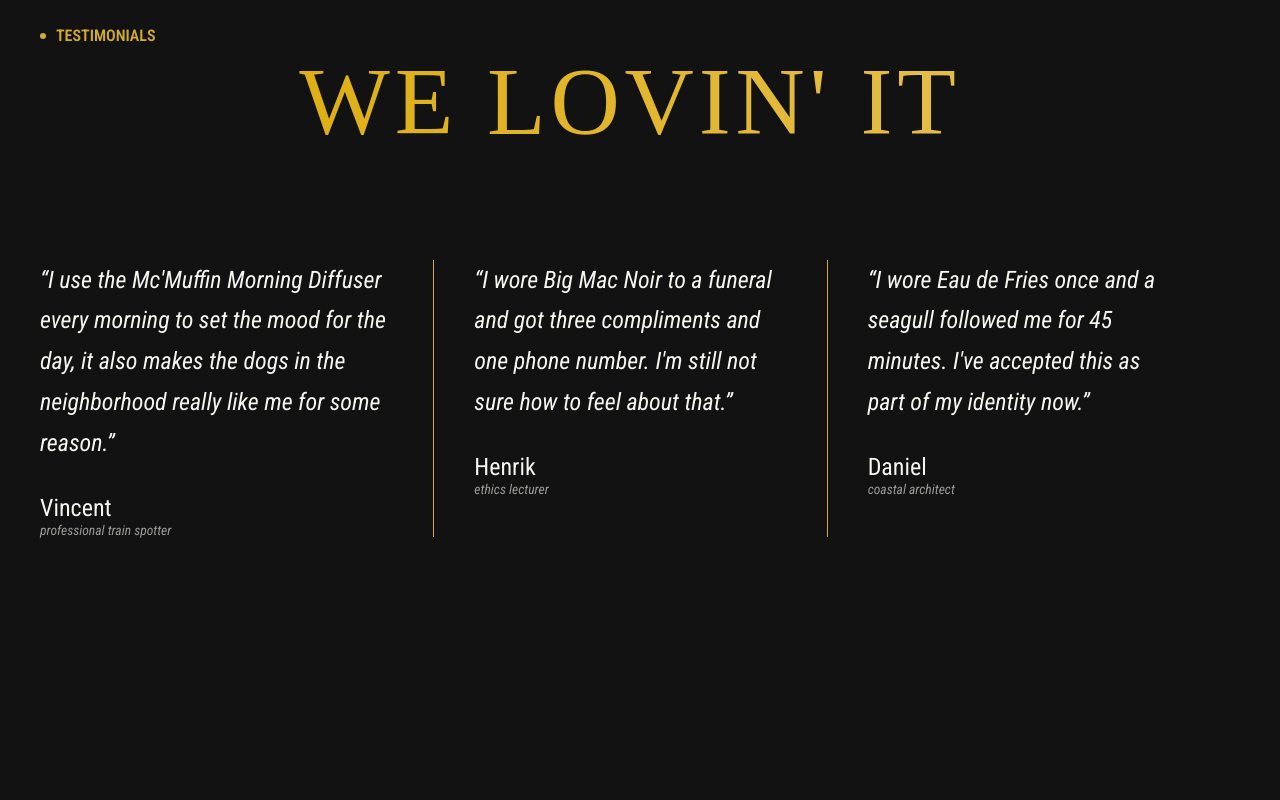
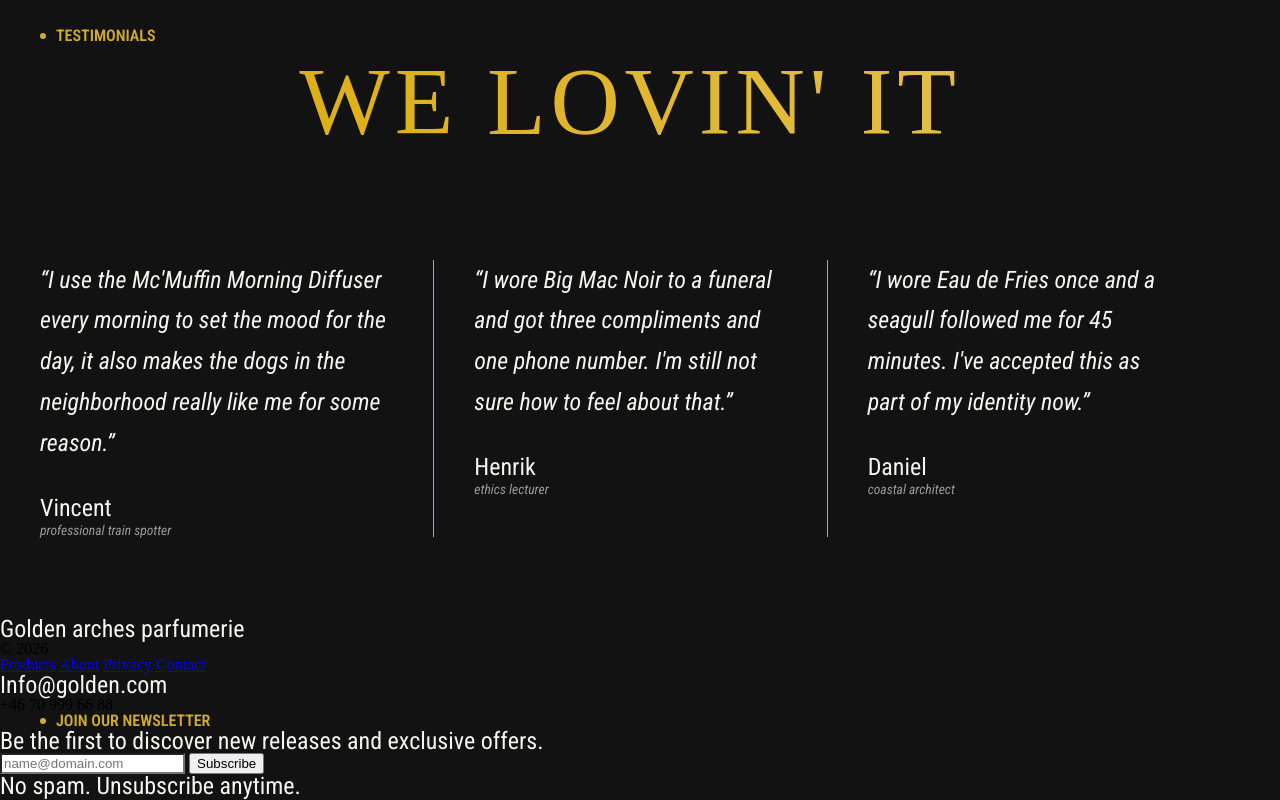
Before and after one commit to isabelletherese/fed25d-inl-golden-arches-perfumerie, a website built with Vite: page index.html in a window 1280 px wide. Shown: the part 2473-3273 px from the top of the page. Before the commit the page ends 3090 px from the top, so only its background shows below. Built offline with nearby package versions, Linux system fonts and the light colour scheme; files whose address does not match are found by name; a web font is replaced by a local one.

Commit message:
feat: add footer elements

```diff
--- a/index.html
+++ b/index.html
@@ -226,11 +226,31 @@
   <!-- Footer -->
   <footer>
     <!-- Länkar etc -->
-    <div></div>
+    <div>
+      <p>Golden arches parfumerie</p>
+      <span>&copy; 2026</span>
+      <nav class="footer-links-container">
+        <a href="#">Products</a>
+        <a href="#">About</a>
+        <a href="#">Privacy</a>
+        <a href="#">Contact</a>
+      </nav>
+      <p>Info@golden.com</p>
+      <span>+46 70 999 66 88</span>
+    </div>
 
     <!-- Nyhetsbrev -->
-    <div></div>
+    <section class="newsletter">
+      <h2 class="newsletter-title">Join Our Newsletter</h2>
+      <p>Be the first to discover new releases and exclusive offers.</p>
+      <form class="newsletter-form">
+        <input type="email" placeholder="name@domain.com" required>
+        <button type="submit">Subscribe</button>
+      </form>
+      <p>No spam. Unsubscribe anytime.</p>
+    </section>
   </footer>
+
   <script type="module" src="./src/main.ts"></script>
 </body>
 
```
